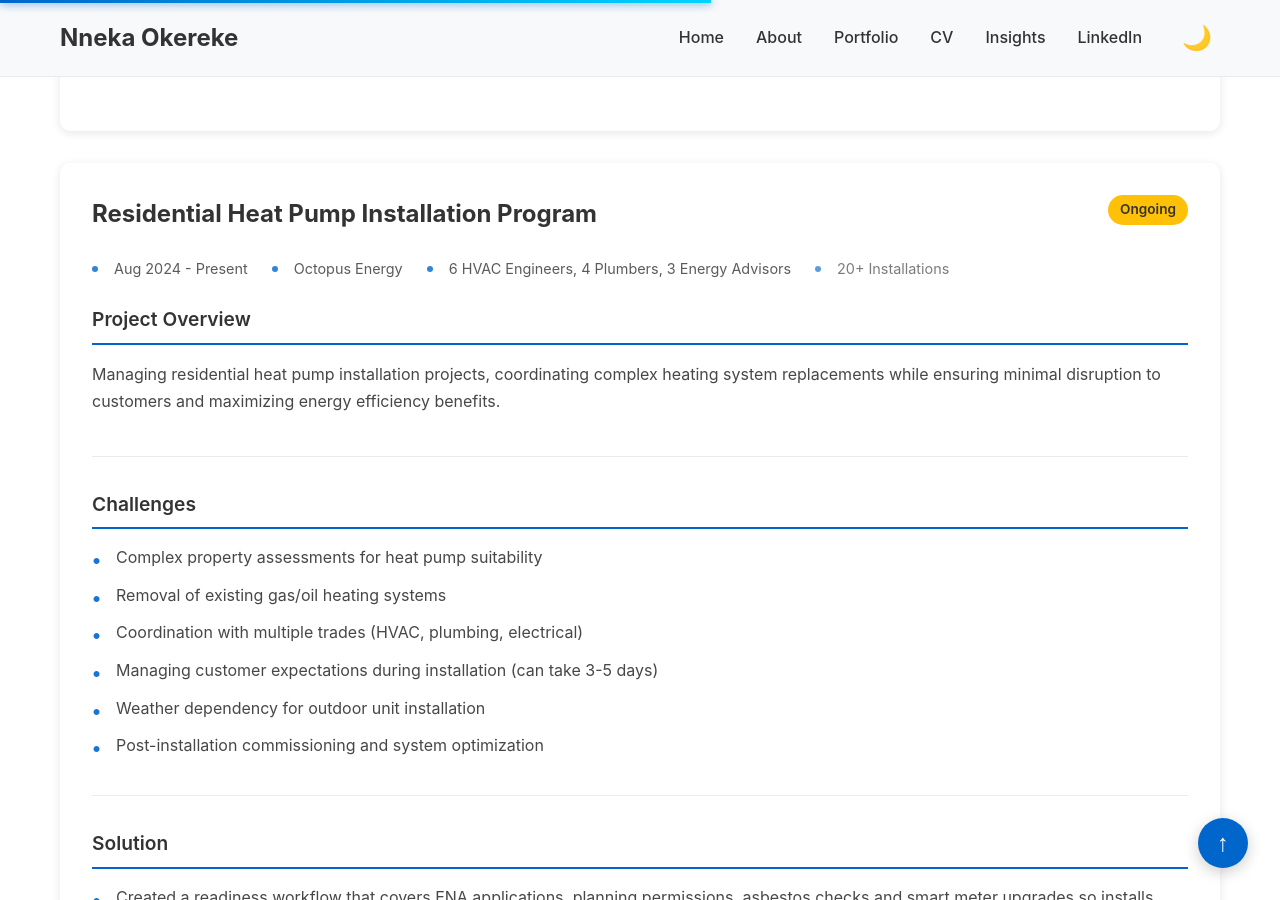
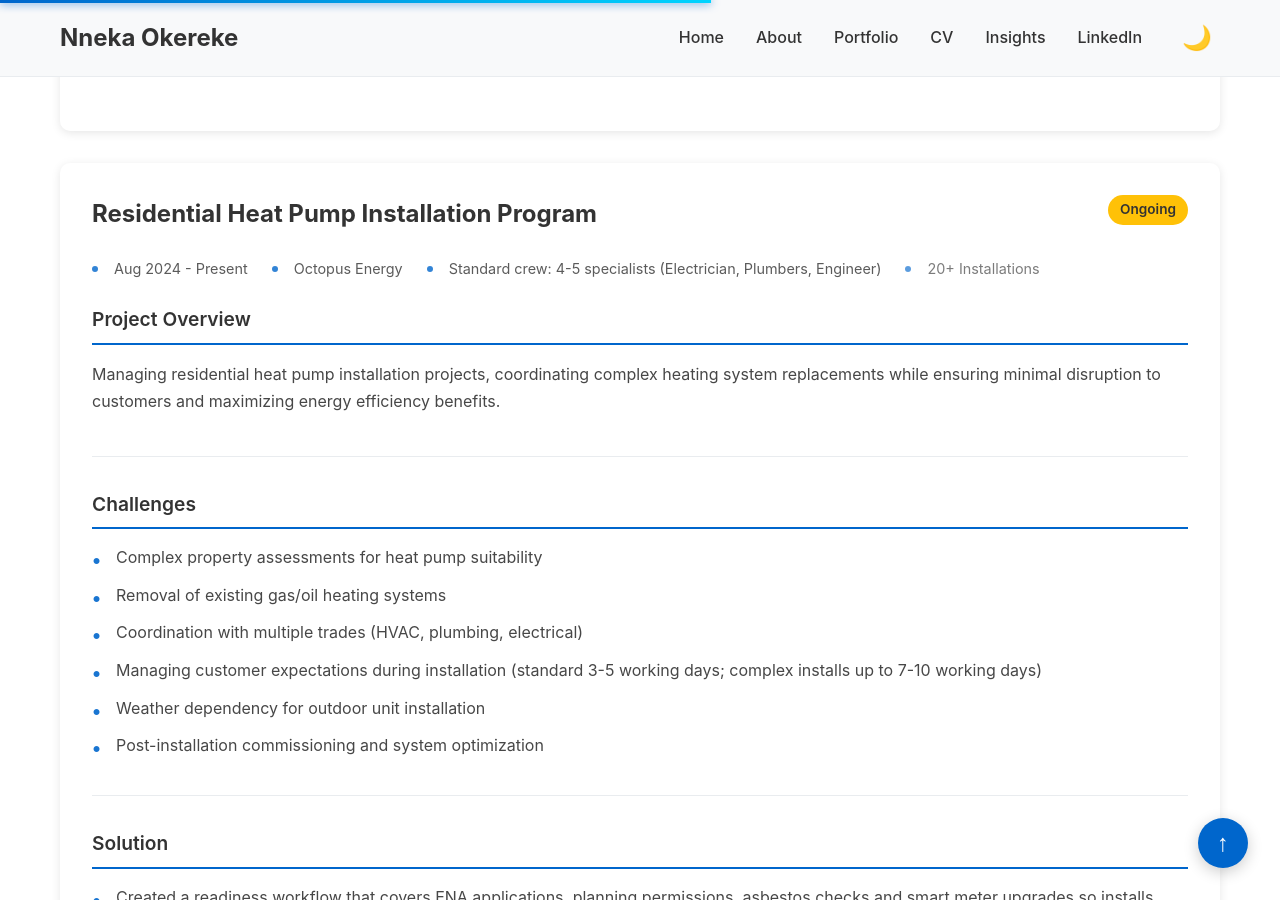
Before and after one commit to nnekaokereke/nnekaokereke.github.io, a Jekyll site: the page built from portfolio.html, in a window 1280 px wide and 900 px high, scrolled down 5870 px. Built offline with Jekyll 4.4.1, drawn with Linux system fonts in a browser that asks for light colours.

Commit message:
Update heat pump crew and timelines

```diff
--- a/portfolio.html
+++ b/portfolio.html
@@ -251,7 +251,7 @@ title: Projects
                 <div class="project-meta">
                     <span class="project-duration">Aug 2024 - Present</span>
                     <span class="project-company">Octopus Energy</span>
-                    <span class="project-team">6 HVAC Engineers, 4 Plumbers, 3 Energy Advisors</span>
+                    <span class="project-team">Standard crew: 4-5 specialists (Electrician, Plumbers, Engineer)</span>
                     <span class="project-scale">20+ Installations</span>
                 </div>
 
@@ -267,7 +267,7 @@ title: Projects
                             <li>Complex property assessments for heat pump suitability</li>
                             <li>Removal of existing gas/oil heating systems</li>
                             <li>Coordination with multiple trades (HVAC, plumbing, electrical)</li>
-                            <li>Managing customer expectations during installation (can take 3-5 days)</li>
+                            <li>Managing customer expectations during installation (standard 3-5 working days; complex installs up to 7-10 working days)</li>
                             <li>Weather dependency for outdoor unit installation</li>
                             <li>Post-installation commissioning and system optimization</li>
                         </ul>
```
